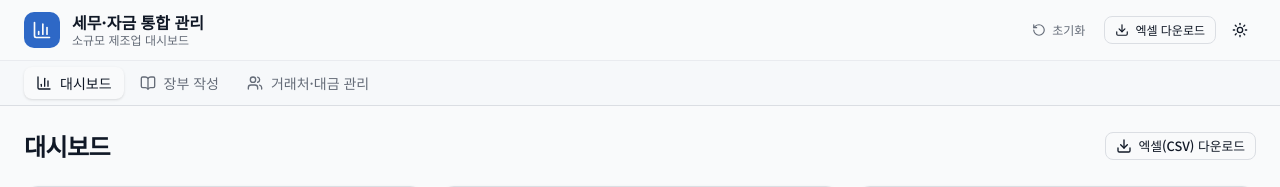
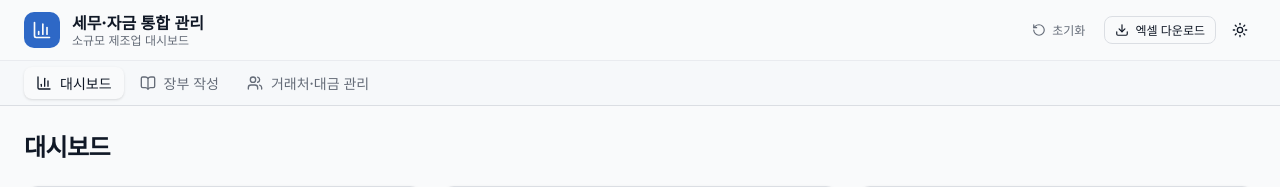
Before and after one commit to jeyoung0131-cyber/eng, a Next.js app: page / in a window 1280 px wide. Shown: the top 187 px of the page. Built offline with nearby package versions, Linux system fonts and the light colour scheme; no server answers.

Commit message:
Update dashboard.tsx

```diff
--- a/components/dashboard.tsx
+++ b/components/dashboard.tsx
@@ -3,7 +3,6 @@
 import {
   ArrowDownRight,
   ArrowUpRight,
-  Download,
   Landmark,
   Receipt,
   TrendingDown,
@@ -17,7 +16,6 @@ import {
   CardHeader,
   CardTitle,
 } from '@/components/ui/card'
-import { Button } from '@/components/ui/button'
 import { GaugeBar } from '@/components/gauge-bar'
 import { MonthlyChart } from '@/components/monthly-chart'
 import { useFinance } from '@/components/finance-provider'
@@ -29,7 +27,7 @@ import {
 } from '@/lib/finance'
 
 export function Dashboard() {
-  const { totals, monthly, projects, clients, expenses, ledger } = useFinance()
+  const { totals, monthly, projects, clients, expenses } = useFinance()
   const netProfit = totals.sales - totals.expenses
 
   const outstandingProjects = projects
@@ -39,64 +37,11 @@ export function Dashboard() {
   const clientName = (id: string) =>
     clients.find((c) => c.id === id)?.name ?? '-'
 
-  // CSV 다운로드 함수 (네이버 웨일 및 엑셀 완벽 지원)
-  const handleDownloadCsv = () => {
-    const todayStr = new Date().toISOString().slice(0, 10)
-
-    // 1. 요약 정보 섹션
-    const summaryRows = [
-      ['[ 재무 요약 리포트 ]'],
-      ['총 매출 (공급가액)', totals.sales],
-      ['총 지출 (공급가액)', totals.expenses],
-      ['순이익', netProfit],
-      ['납부예상 부가세', totals.vatPayable],
-      ['원천징수 (3.3%)', totals.withholding],
-      ['미수금', totals.outstanding],
-      ['실보유 순자금', totals.netCash ?? 0],
-      [],
-    ]
-
-    // 2. 전체 장부 내역 섹션
-    const ledgerHeader = ['[ 전체 장부 내역 ]']
-    const ledgerColumns = ['구분', '날짜', '거래처', '금액', '부가세포함', '과세여부', '메모']
-    const ledgerData = ledger.map((item) => [
-      item.kind === 'sale' ? '매출' : '지출',
-      item.date,
-      `"${(item.party || '').replace(/"/g, '""')}"`,
-      item.amount,
-      item.vatIncluded ? '포함' : '별도',
-      item.taxable !== false ? '과세' : '비과세',
-      `"${(item.memo || '').replace(/"/g, '""')}"`,
-    ])
-
-    // 3. 전체 CSV 텍스트 조합
-    const csvContent = [
-      ...summaryRows.map((r) => r.join(',')),
-      ledgerHeader.join(','),
-      ledgerColumns.join(','),
-      ...ledgerData.map((r) => r.join(',')),
-    ].join('\n')
-
-    // 4. UTF-8 BOM(\uFEFF) 추가 후 CSV 다운로드
-    const blob = new Blob(['\uFEFF' + csvContent], { type: 'text/csv;charset=utf-8;' })
-    const url = URL.createObjectURL(blob)
-    const link = document.createElement('a')
-
-    link.href = url
-    link.setAttribute('download', `대시보드_재무리포트_${todayStr}.csv`)
-    document.body.appendChild(link)
-    link.click()
-    document.body.removeChild(link)
-  }
-
   return (
     <div className="flex flex-col gap-6">
-      {/* 상단 타이틀 & CSV 다운로드 버튼 */}
+      {/* 상단 타이틀 (중복 다운로드 버튼 제거) */}
       <div className="flex items-center justify-between">
         <h2 className="text-2xl font-bold tracking-tight">대시보드</h2>
-        <Button variant="outline" size="sm" onClick={handleDownloadCsv} className="gap-1.5">
-          <Download className="size-4" /> 엑셀(CSV) 다운로드
-        </Button>
       </div>
 
       {/* 핵심 지표 */}
```
